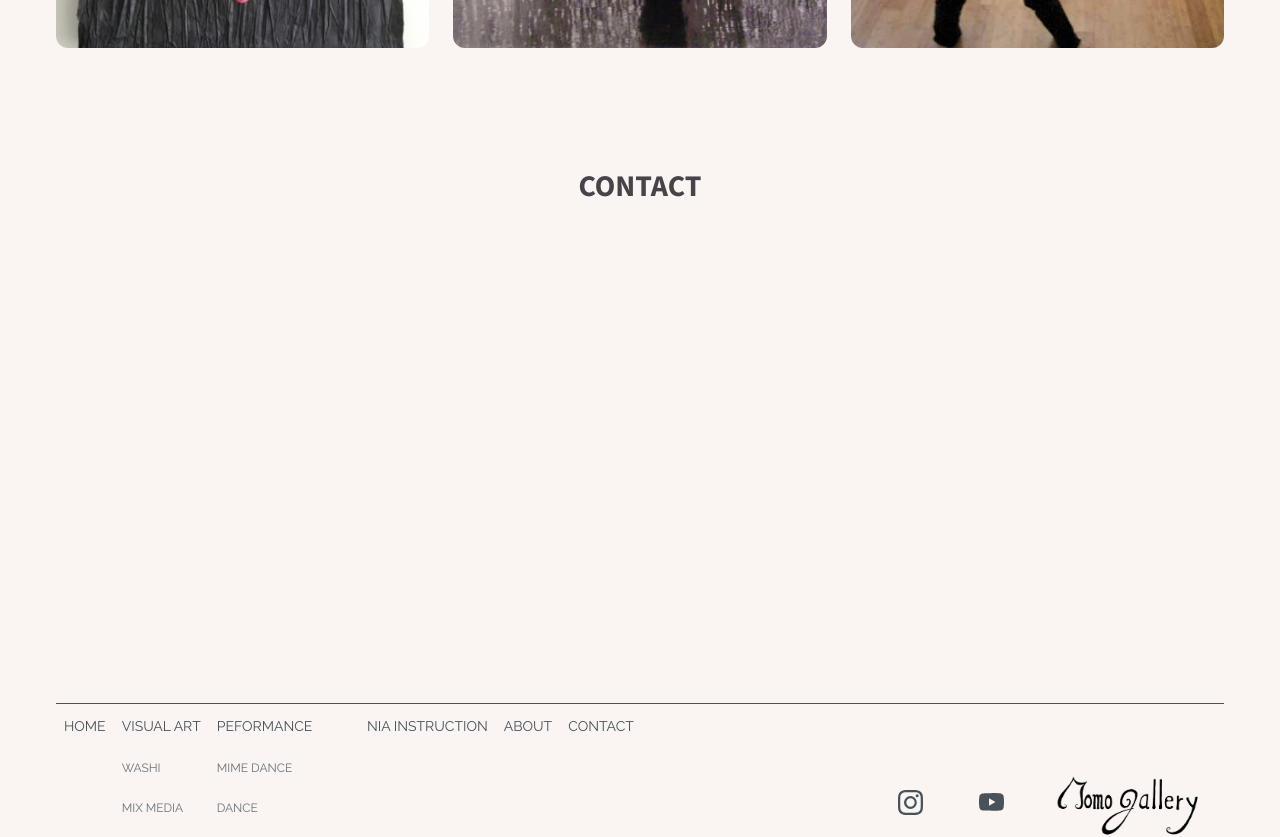
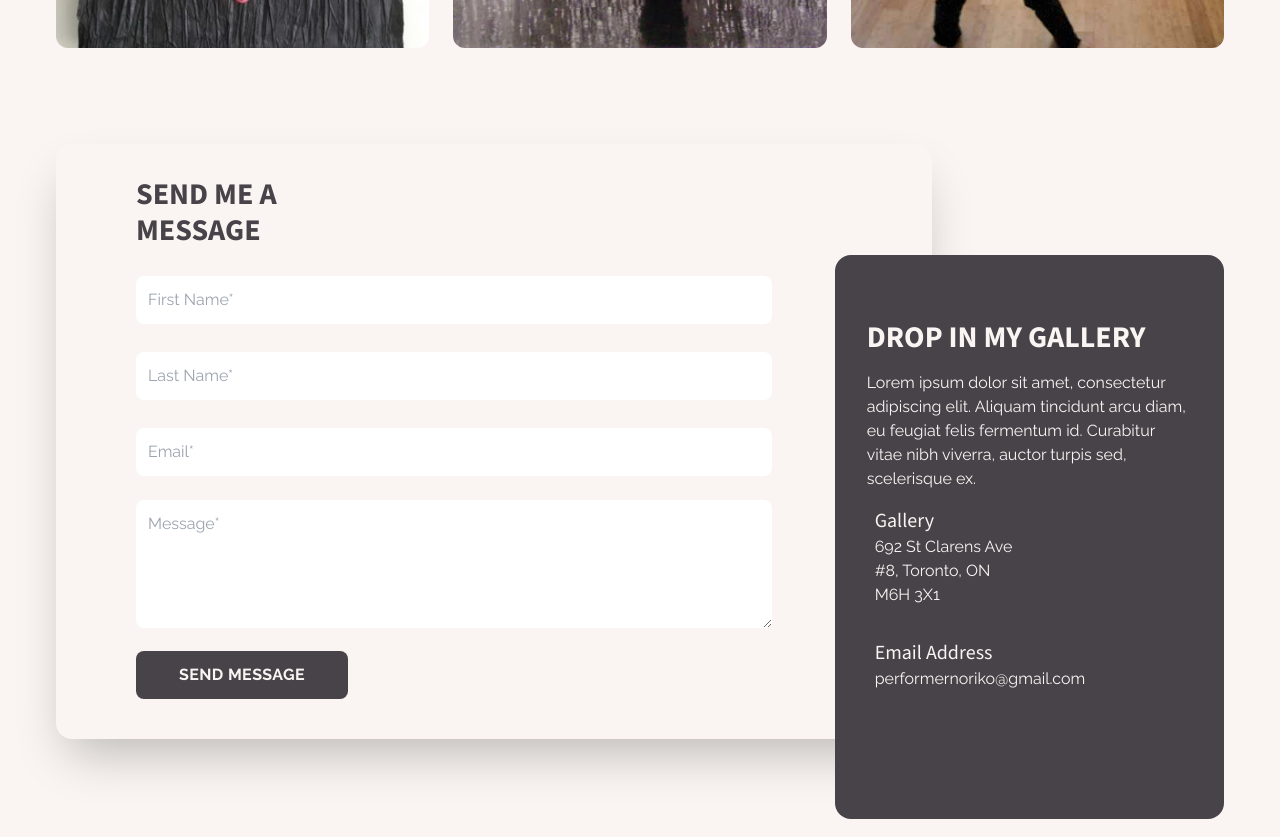
Before and after one commit to CarlSmoky/nextApp, a Next.js app: page / in a window 1280 px wide. Shown: the part 2000-2837 px from the top of the page. Built offline with nearby package versions, Linux system fonts and the light colour scheme; a web font is replaced by a local one.

Commit message:
Add Style

```diff
--- /dev/null
+++ b/app/components/Contact/ContactForm.tsx
@@ -0,0 +1,45 @@
+import React from "react";
+
+const ContactForm = () => {
+  return (
+    <div className="w-full p-8 my-4 md:px-12 lg:w-9/12 lg:pl-20 lg:pr-40 mr-auto rounded-2xl shadow-2xl text-grey-100">
+      <div className="flex">
+        <h1 className="font-bold uppercase text-2xl lg:text-3xl font-title">
+          Send me a <br /> message
+        </h1>
+      </div>
+      <div className="grid grid-cols-1 gap-5 md:grid-cols-2 mt-5 font-paragraph">
+        <input
+          className="w-full bg-gray-100 text-gray-200 mt-2 p-3 rounded-lg focus:outline-none focus:shadow-outline caret-grey-100/70"
+          type="text"
+          placeholder="First Name*"
+        />
+        <input
+          className="w-full bg-gray-100 text-gray-200 mt-2 p-3 rounded-lg focus:outline-none focus:shadow-outline caret-grey-100/70"
+          type="text"
+          placeholder="Last Name*"
+        />
+        <input
+          className="w-full bg-gray-100 text-gray-200 mt-2 p-3 rounded-lg focus:outline-none focus:shadow-outline caret-grey-100/70"
+          type="email"
+          placeholder="Email*"
+        />
+      </div>
+      <div className="my-4 font-paragraph">
+        <textarea
+          placeholder="Message*"
+          className="w-full h-32 bg-gray-100 text-gray-200 mt-2 p-3 rounded-lg focus:outline-none focus:shadow-outline caret-grey-100/70"
+        ></textarea>
+      </div>
+      <div className="my-2 w-1/2 md:w-1/3 font-paragraph">
+        <button
+          className="uppercase text-sm sm:text-base whitespace-nowrap font-bold tracking-wide bg-grey-100 text-prime-100 p-3 rounded-lg w-full hover:bg-grey-100/80 focus:outline-none focus:shadow-outline active:ring active:ring-grey-100 active:bg-grey-100 transition-all"
+        >
+          Send Message
+        </button>
+      </div>
+    </div>
+  );
+};
+
+export default ContactForm;
--- /dev/null
+++ b/app/components/Contact/ContactInfo.tsx
@@ -0,0 +1,66 @@
+import React from "react";
+import Link from "next/link";
+
+const ContactInfo = () => {
+  return (
+    <div className="w-full lg:-mt-[500px] lg:w-2/6 px-8 py-12 ml-auto bg-grey-100 rounded-2xl">
+      <div className="flex flex-col text-prime-100">
+        <h1 className="font-bold uppercase text-2xl lg:text-3xl my-4 font-title">
+          Drop in my gallery
+        </h1>
+        <p className="font-paragraph">
+          Lorem ipsum dolor sit amet, consectetur adipiscing elit. Aliquam
+          tincidunt arcu diam, eu feugiat felis fermentum id. Curabitur vitae
+          nibh viverra, auctor turpis sed, scelerisque ex.
+        </p>
+
+        <div className="flex my-4 w-2/3 lg:w-1/2">
+          <div className="flex flex-col">
+            <i className="fas fa-map-marker-alt pt-2 pr-2" />
+          </div>
+          <div className="flex flex-col">
+            <h2 className="text-xl font-title">Gallery</h2>
+            <p className="text-base font-paragraph">
+            692 St Clarens Ave #8, Toronto, ON M6H 3X1
+            </p>
+          </div>
+        </div>
+
+        <div className="flex my-4 w-2/3 lg:w-1/2">
+          <div className="flex flex-col">
+            <i className="fas fa-phone-alt pt-2 pr-2" />
+          </div>
+          <div className="flex flex-col">
+            <h2 className="text-xl font-title">Email Address</h2>
+            <p className="text-base font-paragraph">
+              <Link href="mailto:performernoriko@gmail.com?subject=Mail from our Website">
+                performernoriko@gmail.com
+              </ Link>
+            </p>
+          </div>
+        </div>
+
+        <div className="flex my-4 w-2/3 lg:w-1/2">
+          <a
+            href="https://www.facebook.com/ENLIGHTENEERING/"
+            target="_blank"
+            rel="noreferrer"
+            className="rounded-full bg-white h-8 w-8 inline-block mx-1 text-center pt-1"
+          >
+            <i className="fab fa-facebook-f text-blue-900" />
+          </a>
+          <a
+            href="https://www.linkedin.com/company/enlighteneering-inc-"
+            target="_blank"
+            rel="noreferrer"
+            className="rounded-full bg-white h-8 w-8 inline-block mx-1 text-center pt-1"
+          >
+            <i className="fab fa-linkedin-in text-blue-900" />
+          </a>
+        </div>
+      </div>
+    </div>
+  );
+};
+
+export default ContactInfo;
--- /dev/null
+++ b/app/components/Contact/ContactWrapper.tsx
@@ -0,0 +1,18 @@
+import React from "react";
+import ContactForm from "./ContactForm";
+import ContactInfo from "./ContactInfo";
+
+const ContactWrapper: React.FC = () => {
+  return (
+    <>
+      <div className="margin-global flex justify-center items-center mb-10">
+        <div className="mx-auto w-full">
+          <ContactForm/>
+          <ContactInfo/>
+        </div>
+      </div>
+    </>
+  );
+};
+
+export default ContactWrapper;
--- a/app/components/SectionTitle.tsx
+++ b/app/components/SectionTitle.tsx
@@ -6,7 +6,7 @@ interface Props {
 
 const SectionTitle: React.FC<Props> = ({ title }: Props) => {
   return (
-    <h2 className="my-6 p-4 text-grey-100 font-bold text-xl uppercase text-center md:text-3xl md:my-16 md:p-10 font-title">
+    <h2 className="my-6 p-4 text-grey-100 font-bold text-2xl uppercase text-center md:text-3xl md:my-16 md:p-10 font-title">
       {title}
     </h2>
   );
--- a/app/contact/page.tsx
+++ b/app/contact/page.tsx
@@ -1,16 +1,13 @@
-import React from 'react'
-import type { Metadata } from 'next'
-import SectionWrapper from "../components/SectionWrapper";
+import React from "react";
+import type { Metadata } from "next";
+import ContactWrapper from "../components/Contact/ContactWrapper";
 
 export const metadata: Metadata = {
-  title: 'Contact',
-}
+  title: "Contact",
+};
 
 const ContactPage: React.FC = () => {
-  return (
-    <SectionWrapper title="Contact">
-    </SectionWrapper>
-  )
-}
+  return <ContactWrapper />;
+};
 
-export default ContactPage
+export default ContactPage;
--- a/tailwind.config.ts
+++ b/tailwind.config.ts
@@ -37,7 +37,11 @@ const config: Config = {
     },
     gridTemplateColumns: {
       "gallery": 'repeat(auto-fit, minmax(300px, 1fr))',
-    }
+    },
+    variants: {
+        extend: {
+        },
+      }
   },
   plugins: [],
 }
```
